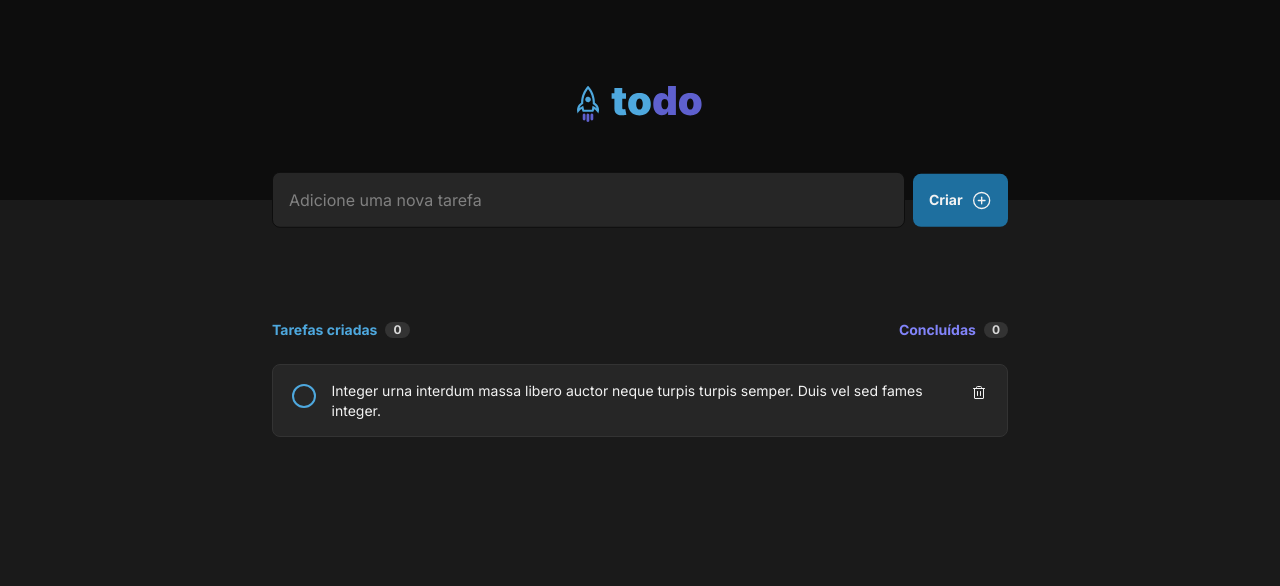
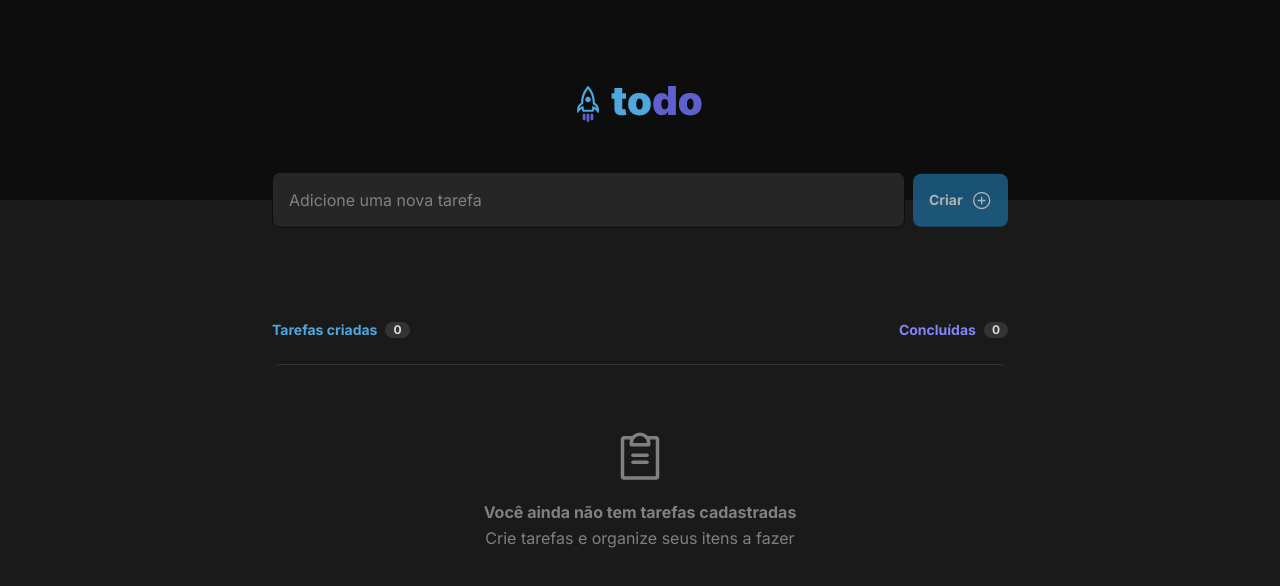
Before and after one commit to dsg1407/desafio01-conceitos-react, a React (Vite) app: page / in a window 1280 px wide. Shown: the top 586 px of the page. Built offline with nearby package versions, Linux system fonts and the light colour scheme.

Commit message:
applied features

```diff
--- a/package.json
+++ b/package.json
@@ -12,11 +12,13 @@
     "@radix-ui/react-checkbox": "^1.0.2",
     "phosphor-react": "^1.4.1",
     "react": "^18.2.0",
-    "react-dom": "^18.2.0"
+    "react-dom": "^18.2.0",
+    "uuid": "^9.0.0"
   },
   "devDependencies": {
     "@types/react": "^18.0.27",
     "@types/react-dom": "^18.0.10",
+    "@types/uuid": "^9.0.1",
     "@vitejs/plugin-react": "^3.1.0",
     "typescript": "^4.9.3",
     "vite": "^4.1.0"
--- a/src/App.tsx
+++ b/src/App.tsx
@@ -1,3 +1,5 @@
+import { useState } from "react"
+
 import { Header } from "./components/Header"
 import { NewTaskForm } from "./components/NewTaskForm"
 import { EmptyTasksList } from "./components/EmptyTasksList"
@@ -6,26 +8,71 @@ import { Task } from "./components/Task"
 import "./styles/global.css"
 import styles from "./App.module.css"
 
+export interface TaskProps {
+  id: string
+  completed: boolean
+  description: string
+}
+
 export function App() {
+  const [tasks, setTasks] = useState<TaskProps[]>([])
+
+  const completedTasks = tasks.filter((task) => task.completed === true)
+
+  function deleteTask(id: string) {
+    const newTaskList = tasks.filter((task) => task.id !== id)
+
+    setTasks(newTaskList)
+  }
+
+  function createNewTask(newTask: TaskProps) {
+    setTasks([...tasks, newTask])
+  }
+
+  function updateTaskList(taskUpdated: TaskProps) {
+    const newTaskList = tasks.map((task) => {
+      return task.id === taskUpdated.id ? taskUpdated : task
+    })
+    setTasks(newTaskList)
+  }
+
   return (
     <>
       <Header />
       <main className={styles.wrapper}>
-        <NewTaskForm />
+        <NewTaskForm createNewTask={createNewTask} />
         <section className={styles.tasksSection}>
           <section className={styles.tasksStatusSection}>
             <div>
               <p>Tarefas criadas</p>
-              <span>0</span>
+              <span>{tasks.length}</span>
             </div>
             <div>
               <p>Concluídas</p>
-              <span>0</span>
+              <span>
+                {completedTasks.length > 0
+                  ? `${completedTasks.length} de ${tasks.length}`
+                  : completedTasks.length}
+              </span>
             </div>
           </section>
           <section className={styles.tasksListSection}>
-            <Task />
-            {/* <EmptyTasksList /> */}
+            {tasks.length > 0 ? (
+              tasks.map((task) => {
+                return (
+                  <Task
+                    key={task.id}
+                    id={task.id}
+                    completed={task.completed}
+                    description={task.description}
+                    deleteTask={deleteTask}
+                    updateTaskList={updateTaskList}
+                  />
+                )
+              })
+            ) : (
+              <EmptyTasksList />
+            )}
           </section>
         </section>
       </main>
--- a/src/components/NewTaskForm.module.css
+++ b/src/components/NewTaskForm.module.css
@@ -46,6 +46,11 @@
   cursor: pointer;
 }
 
-.form button:hover {
+.form button:not(:disabled):hover {
   background: var(--blue);
 }
+
+.form button:disabled {
+  opacity: 0.7;
+  cursor: not-allowed;
+}
--- a/src/components/NewTaskForm.tsx
+++ b/src/components/NewTaskForm.tsx
@@ -1,12 +1,47 @@
+import { useState, ChangeEvent, FormEvent } from "react"
+import { v4 as uuidv4 } from "uuid"
 import { PlusCircle } from "phosphor-react"
+
+import { TaskProps } from "../App"
 
 import styles from "./NewTaskForm.module.css"
 
-export function NewTaskForm() {
+interface TaskFormProps {
+  createNewTask: (newTask: TaskProps) => void
+}
+
+export function NewTaskForm({ createNewTask }: TaskFormProps) {
+  const [taskDescription, setTaskDescription] = useState("")
+
+  const hasNoDescription = taskDescription.length === 0
+
+  function handleTaskDescriptionChange(event: ChangeEvent<HTMLInputElement>) {
+    setTaskDescription(event.target.value)
+  }
+
+  function handleNewTaskForm(event: FormEvent) {
+    event.preventDefault()
+
+    const task: TaskProps = {
+      id: uuidv4(),
+      description: taskDescription,
+      completed: false,
+    }
+
+    createNewTask(task)
+    setTaskDescription("")
+  }
+
   return (
-    <form className={styles.form}>
-      <input type="text" placeholder="Adicione uma nova tarefa" required />
-      <button type="submit">
+    <form className={styles.form} onSubmit={handleNewTaskForm}>
+      <input
+        type="text"
+        placeholder="Adicione uma nova tarefa"
+        value={taskDescription}
+        onChange={handleTaskDescriptionChange}
+        required
+      />
+      <button type="submit" disabled={hasNoDescription}>
         Criar
         <PlusCircle size={21.34} />
       </button>
--- a/src/components/Task.module.css
+++ b/src/components/Task.module.css
@@ -18,6 +18,10 @@
   border-color: var(--gray-500);
 }
 
+.wrapper p {
+  margin: auto 0;
+  width: 100%;
+}
 .wrapper .finishedTaskDescription {
   text-decoration: line-through;
   color: var(--gray-300);
--- a/src/components/Task.tsx
+++ b/src/components/Task.tsx
@@ -2,21 +2,49 @@ import * as Checkbox from "@radix-ui/react-checkbox"
 import { Check } from "phosphor-react"
 import { Trash } from "phosphor-react"
 
+import { TaskProps } from "../App"
+interface TaskItemProps extends TaskProps {
+  deleteTask: (id: string) => void
+  updateTaskList: (newTask: TaskProps) => void
+}
+
 import styles from "./Task.module.css"
 
-export function Task() {
+export function Task({
+  id,
+  completed,
+  description,
+  deleteTask,
+  updateTaskList,
+}: TaskItemProps) {
+  function handleCompletedButtonClick() {
+    updateTaskList({
+      id,
+      completed: !completed,
+      description,
+    })
+  }
+
   return (
-    <div className={`${styles.wrapper} ${styles.finishedTaskWrapperXXX}`}>
-      <Checkbox.Root className={styles.checkboxRoot}>
+    <div
+      className={`${styles.wrapper} ${completed && styles.finishedTaskWrapper}`}
+    >
+      <Checkbox.Root
+        className={styles.checkboxRoot}
+        defaultChecked={completed}
+        onCheckedChange={handleCompletedButtonClick}
+      >
         <Checkbox.Indicator className={styles.checkboxIndicator}>
           <Check size={16} />
         </Checkbox.Indicator>
       </Checkbox.Root>
-      <p className={styles.finishedTaskDescriptionXXX}>
-        Integer urna interdum massa libero auctor neque turpis turpis semper.
-        Duis vel sed fames integer.
+      <p className={`${completed && styles.finishedTaskDescription}`}>
+        {description}
       </p>
-      <button className={styles.deleteTaskButton}>
+      <button
+        className={styles.deleteTaskButton}
+        onClick={() => deleteTask(id)}
+      >
         <Trash size={16} />
       </button>
     </div>
```
Also changed, not shown: 1 other file (tests, documents, lock files or other folders).
